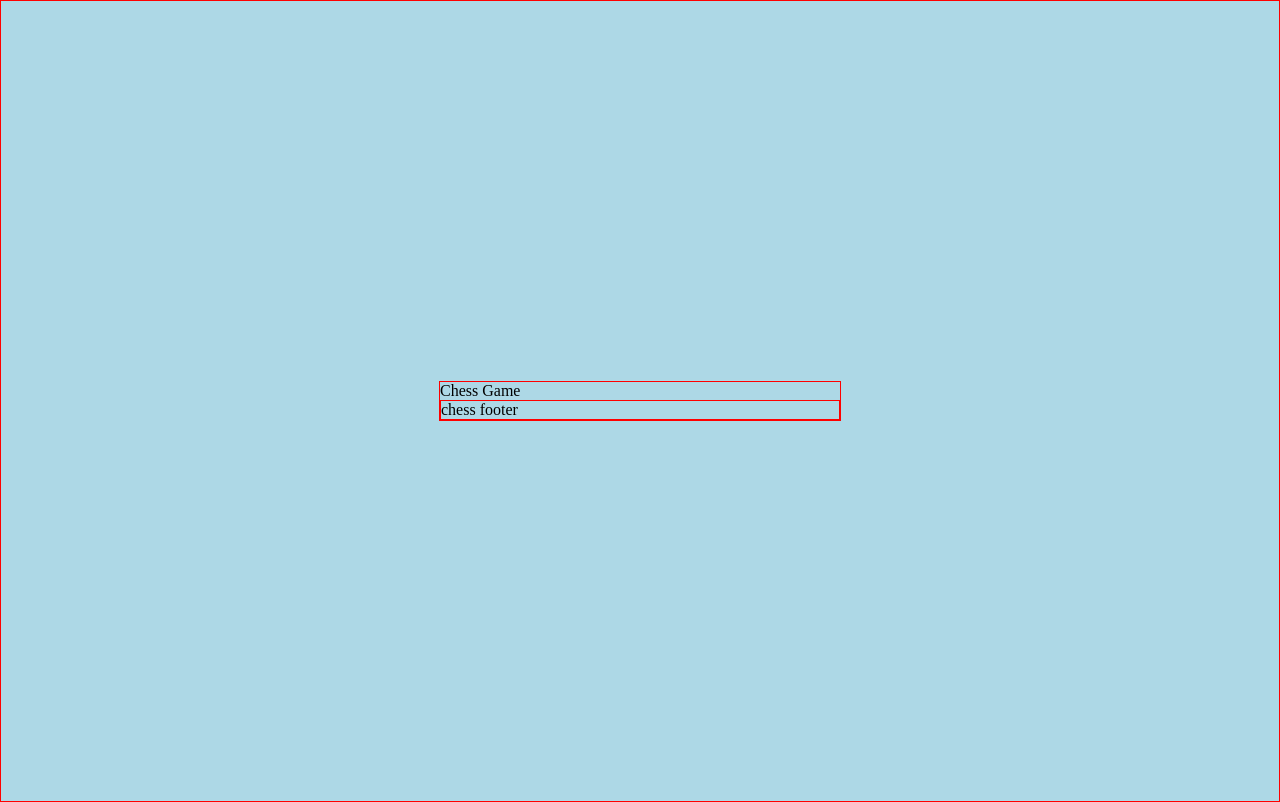
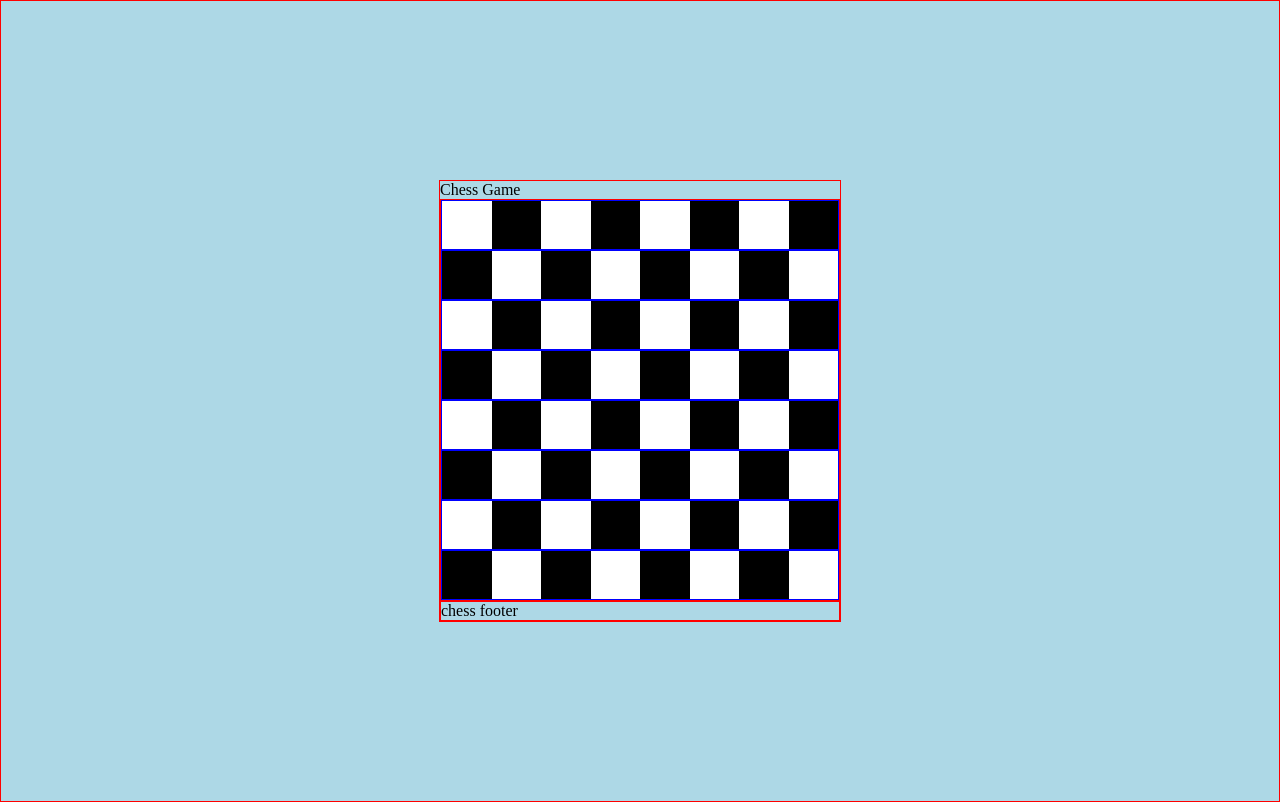
Before and after one commit to doxiedev/chess-game, a website built with webpack: page src/index.html in a window 1280 px wide. Built offline with nearby package versions, Linux system fonts and the light colour scheme.

Commit message:
created chess board

```diff
--- a/src/js/initBoard.js
+++ b/src/js/initBoard.js
@@ -1,8 +1,25 @@
 function initBoard () {
     console.log('initBoard');
+    const board = document.getElementById('chess-board');
 
-    for(let i = 0;i < 8;i++) {
+    for(let x = 0;x < 8;x++) {
         const row = document.createElement('div');
+        row.classList.add('row');
+        for(let y = 0;y < 8;y++) {
+            const space = document.createElement('div');
+            if (x % 2 === 0) {
+                y % 2 === 0 ?
+                space.classList.add('white-space') :
+                space.classList.add('black-space');
+            } else {
+                y % 2 === 0 ?
+                space.classList.add('black-space') :
+                space.classList.add('white-space');
+            }
+
+            row.appendChild(space);
+        }
+        board.appendChild(row);
     }
 
 }
--- a/src/sass/chessgame.scss
+++ b/src/sass/chessgame.scss
@@ -10,7 +10,6 @@ body {
     border: 1px solid red;
 }
 
-
 .chess-border {
     border: 1px solid red;
 }
@@ -20,8 +19,26 @@ body {
     max-width: 400px;
     width: 100%;
     border: 1px solid red;
+    #chess-board {
+        display: flex;
+        flex-direction: column;
+        height: 400px;
+        border: 1px solid red;
+        .row {
+            display: flex;
+            flex: 1;
+            border: 1px solid blue;
+        }
+        .white-space {
+           flex: 1;
+           background: #fff;
+        }
+        .black-space {
+           flex: 1;
+           background: #000;
+        }
+    }
 }
-
-.chess-footer {
-    border: 1px solid red;
+           .chess-footer {
+            border: 1px solid red;
 }
```
